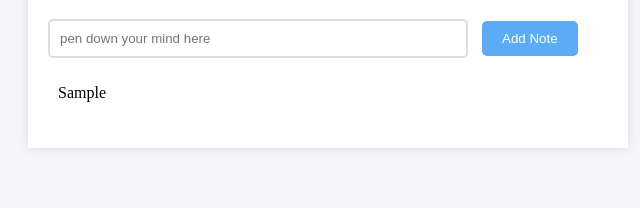
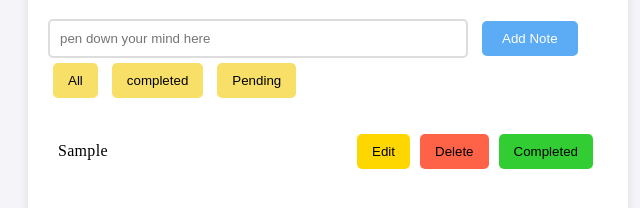
Before and after one commit to neutrino-ashutosh/TODO-List, a plain HTML site: page index.html in a window 1280 px wide. Both pictures are taken after typing "Sample" into the empty fields and a click on the button "Add Note". Shown: the part 96-304 px from the top of the page, without its empty margins (312-952 px from the left). Drawn offline with Linux system fonts and the light colour scheme.

Commit message:
added more functionality to id

```diff
--- a/index.html
+++ b/index.html
@@ -13,6 +13,11 @@
 
     <input type="text"  id="todoInput" placeholder="pen down your mind here" >
     <button id="addTodo" >Add Note</button>
+    <div class="filterPanel">
+      <button class="filterBtn" data-filter="all"> All </button>
+      <button class="filterBtn" data-filter="completed"> completed</button>
+      <button class="filterBtn" data-filter="pending"> Pending </button>
+    </div>
 
     <ul id="todoList"> </ul>
 
--- a/script.js
+++ b/script.js
@@ -3,18 +3,46 @@ function loadTodos(){
   return todos;
 }
 
-function addTodoToLocalStorage(todoText){
+function addTodoToLocalStorage(todo){
   const todos = loadTodos();
-  todos.todoList.push(todoText);
+  todos.todoList.push(todo);
   localStorage.setItem("todos", JSON.stringify(todos));
   todoInput.value = '';
 }
 
-function appendTodoInHtml(todoText){
+function appendTodoInHtml(todo){
   const todoList = document.getElementById("todoList");
-  const todo = document.createElement("li");
-  todo.textContent = todoText;
-  todoList.appendChild(todo);
+
+  const todoItem = document.createElement("li");
+
+  const textDiv = document.createElement("div");
+
+  textDiv.textContent = todo.text;
+  todoItem.classList.add("todoItem");
+
+  const wrapper = document.createElement("div");
+  wrapper.classList.add("todoButtons");
+
+  const editBtn = document.createElement("button");
+  editBtn.textContent = "Edit";
+  editBtn.classList.add("editBtn");
+
+  const deleteBtn = document.createElement("button");
+  deleteBtn.textContent = "Delete";
+  deleteBtn.classList.add("deleteBtn");
+
+  const completeBtn = document.createElement("button");
+  completeBtn.textContent = "Completed";
+  completeBtn.classList.add("completeBtn");
+
+  wrapper.appendChild(editBtn);
+  wrapper.appendChild(deleteBtn);
+  wrapper.appendChild(completeBtn);
+
+  todoItem.appendChild(textDiv);
+  todoItem.appendChild(wrapper)
+
+  todoList.appendChild(todoItem);
 }
 
 document.addEventListener("DOMContentLoaded",()=>{
@@ -34,8 +62,8 @@ document.addEventListener("DOMContentLoaded",()=>{
     if (todoText == '') {
       alert("please enter something , it can not be empty");
     } else {
-      addTodoToLocalStorage(todoText);
-      appendTodoInHtml(todoText);
+      addTodoToLocalStorage({text: todoText, isCompleted: false});
+      appendTodoInHtml({text: todoText, isCompleted: false});
     }
   })
 
@@ -47,8 +75,6 @@ document.addEventListener("DOMContentLoaded",()=>{
 
   const todos = loadTodos();
   todos.todoList.forEach(todo => {
-    const newTodoItem = document.createElement("li");
-    newTodoItem.textContent = todo;
-    todoList.appendChild(newTodoItem);
+    appendTodoInHtml(todo);
   });
 })
--- a/style.css
+++ b/style.css
@@ -1,6 +1,12 @@
 :root{
   --body-background: #f4f4f9;
   --btn-primary: #5cabf5;
+  --btn-secondary: #f8e068;
+  --btn-active: #4a90e2;
+  --btn-edit: #ffd700;
+  --btn-complete: #32cd32;
+  --btn-delete: #ff6347;
+
 }
 * {
  box-sizing: border-box;
@@ -61,3 +67,45 @@ li:hover{
 li:last-child{
   border-bottom: none;
 }
+
+.filterBtn, .editBtn, .deleteBtn, .completeBtn{
+  margin: 5px;
+  padding: 10px 15px;
+  background-color: var(--btn-secondary);
+  border: none;
+  border-radius: 5px;
+  cursor: pointer;
+  transition: 0.3s ;
+}
+
+.editBtn{
+  background-color: var(--btn-edit);
+}
+
+.deleteBtn{
+  background-color: var(--btn-delete);
+}
+
+.completeBtn{
+  background-color: var(--btn-complete);
+}
+.editBtn:hover, .deleteBtn:hover, .completeBtn:hover{
+  background-color: rgb(34, 145, 241);
+  color: white;
+}
+
+.filterBtn:hover{
+  background-color: var(--btn-active);
+  color: white;
+}
+
+.todoItem{
+  letter-spacing: .3px;
+}
+
+.todoItem{
+  display: flex;
+  flex-direction: row;
+  align-items: center;
+  justify-content: space-between;
+}
```
